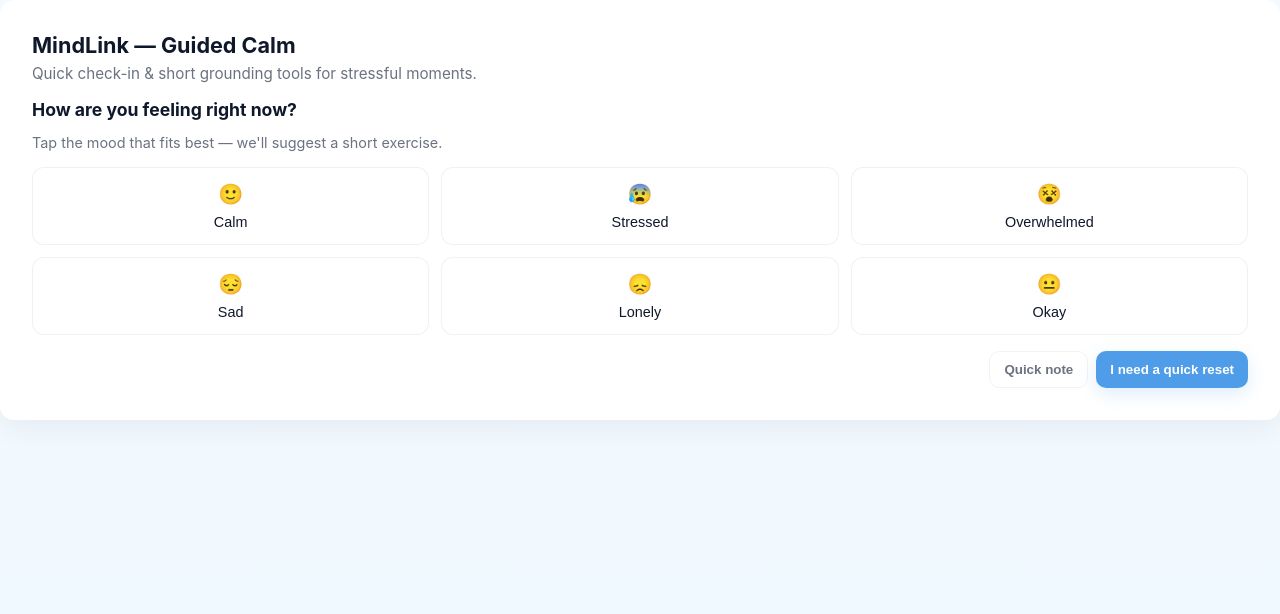
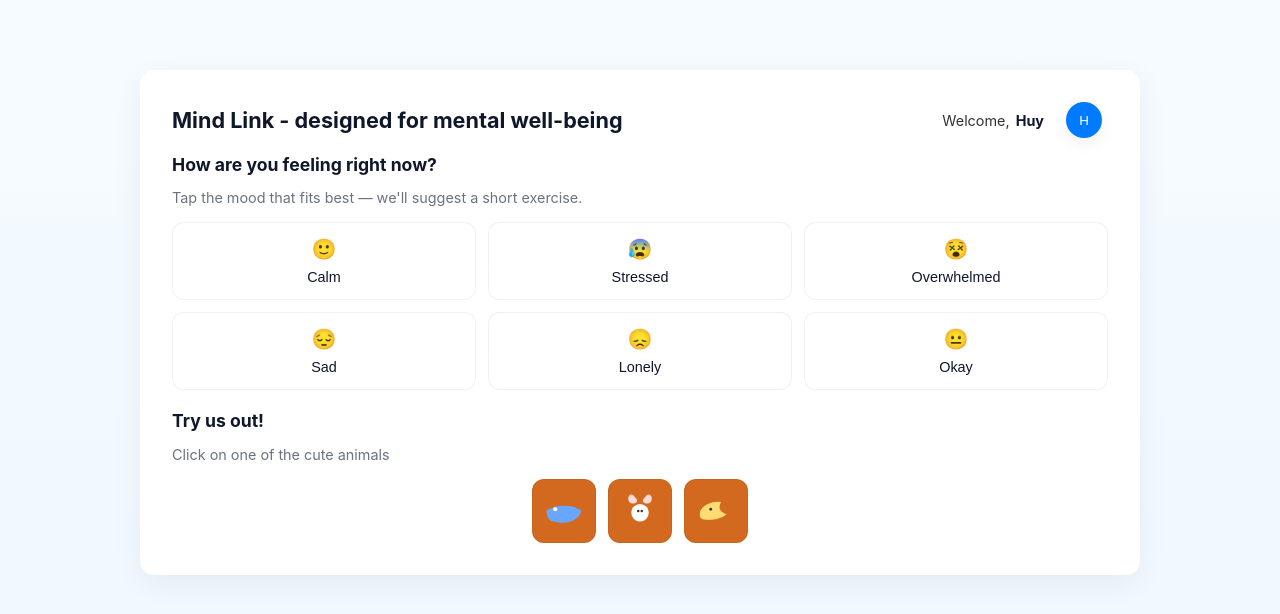
Before and after one commit to CrazyRacketSmash/UI_Project_4, a Svelte app: page / in a window 1280 px wide. Shown: the top 614 px of the page. Built offline with nearby package versions, Linux system fonts and the light colour scheme.

Commit message:
Add Welcome user and 3 more functionalities for Try us out

```diff
--- a/index.html
+++ b/index.html
@@ -3,7 +3,7 @@
   <head>
     <meta charset="utf-8" />
     <meta name="viewport" content="width=device-width,initial-scale=1" />
-    <title>MindLink — Guided Calm</title>
+    <title>Mind Link</title>
   </head>
   <body>
     <div id="app"></div>
--- a/src/App.svelte
+++ b/src/App.svelte
@@ -226,14 +226,32 @@
     try { localStorage.removeItem('tidy_archived'); } catch(e){}
   }
 
+  // basic user state for header
+  let username = 'Huy';
+  let avatarUrl = ''; // set to image path to use a real avatar; empty => show initials
+
 </script>
 
 <div class="app">
   <div class="container" role="main" aria-labelledby="main-title">
-    <div class="header">
-      <h1 id="main-title" class="h-title">MindLink — Guided Calm</h1>
-      <p class="h-sub">Quick check-in & short grounding tools for stressful moments.</p>
-    </div>
+    <!-- header: hide when a mood is selected -->
+    {#if !mood}
+      <div class="header">
+        <div class="header-left">
+          <h1 id="main-title" class="h-title">Mind Link - designed for mental well-being</h1>
+        </div>
+        <div class="header-right" role="navigation" aria-label="User">
+          <div class="welcome">Welcome,<span class="user-name">{username}</span></div>
+          <button class="avatar-btn" aria-label="Open profile" title="Profile">
+            {#if avatarUrl}
+              <img src={avatarUrl} alt="avatar" class="avatar" />
+            {:else}
+              <div class="avatar avatar-initials" aria-hidden="true">{username.slice(0,1).toUpperCase()}</div>
+            {/if}
+          </button>
+        </div>
+      </div>
+    {/if}
 
     {#if stage === 'picker'}
       <MoodPicker on:choose={(e) => onChoose(e.detail)} />
@@ -421,4 +439,43 @@
   .tools-pane { flex:1; background:linear-gradient(180deg,#ffffff,#fbfdff); padding:0; }
   .archived-pane { width:280px; border-left:1px solid #f2f4f6; background:#fbfcff; display:flex; flex-direction:column; justify-content:flex-start; }
   .tool-card { transition:background .12s, box-shadow .12s; }
+
+  /* Header user area (right-aligned) */
+  .header-right {
+    display: flex;
+    align-items: center;
+    margin-left: auto;
+  }
+  .welcome {
+    font-size: 0.9rem;
+    color: #333;
+    margin-right: 12px;
+  }
+  .avatar-btn {
+    width: 36px;
+    height: 36px;
+    border: none;
+    background: transparent;
+    cursor: pointer;
+    display: flex;
+    align-items: center;
+    justify-content: center;
+  }
+  .avatar {
+    width: 100%;
+    height: 100%;
+    border-radius: 50%;
+    object-fit: cover;
+  }
+  .avatar-initials {
+    width: 100%;
+    height: 100%;
+    border-radius: 50%;
+    background: #007bff;
+    color: white;
+    display: flex;
+    align-items: center;
+    justify-content: center;
+    font-weight: 500;
+  }
 </style>
--- a/src/components/MoodPicker.svelte
+++ b/src/components/MoodPicker.svelte
@@ -29,13 +29,52 @@
       </button>
     {/each}
   </div>
+</section>
+<br>
+<section aria-label="Animals">
+  <h2 class="h-title" style="font-size:1.1rem">Try us out!</h2>
+  <p class="small">Click on one of the cute animals</p>
 
-  <div class="actions">
-    <button class="btn btn-ghost" on:click={() => choose({ id: 'manual', label: 'Manual', emoji: '📝' })}>
-      Quick note
+  <div class="image-actions" role="group" aria-label="Cute helpers">
+    <button class="image-btn" on:click={() => choose({ id: 'whale', label: 'Whale', emoji: '🐋' })} aria-label="Whale">
+      <!-- simple whale SVG -->
+      <svg width="48" height="48" viewBox="0 0 24 24" fill="none" aria-hidden="true">
+        <path d="M2 12c2-2 6-3 10-3s8 1 10 3c0 0-1 4-6 6-3 1-6 1-10 0C3 18 2 14 2 12z" fill="#6AA6FF"/>
+        <circle cx="7" cy="11" r="1.2" fill="#fff"/>
+      </svg>
     </button>
-    <button class="btn btn-primary" on:click={() => choose({ id: 'stressed', label: 'Stressed', emoji: '😰' })}>
-      I need a quick reset
+
+    <button class="image-btn" on:click={() => choose({ id: 'rabbit', label: 'Rabbit', emoji: '🐰' })} aria-label="Rabbit">
+      <!-- simple rabbit SVG -->
+      <svg width="48" height="48" viewBox="0 0 24 24" fill="none" aria-hidden="true">
+        <path d="M9 4c-.5-1-2-2-3-1s-1 3 0 4 3 1 4 0 0-2-1-3z" fill="#FFDADA"/>
+        <path d="M15 4c.5-1 2-2 3-1s1 3 0 4-3 1-4 0 0-2 1-3z" fill="#FFDADA"/>
+        <circle cx="12" cy="13" r="5" fill="#fff"/>
+        <circle cx="11" cy="12" r="0.7" fill="#333"/>
+        <circle cx="13" cy="12" r="0.7" fill="#333"/>
+      </svg>
+    </button>
+
+    <button class="image-btn" on:click={() => choose({ id: 'bird', label: 'Bird', emoji: '🐦' })} aria-label="Bird">
+      <!-- simple bird SVG -->
+      <svg width="48" height="48" viewBox="0 0 24 24" fill="none" aria-hidden="true">
+        <path d="M3 12c2-4 8-6 12-5 0 0-1 1-1 3s2 3 4 4c0 0-4 3-9 3S2 17 3 12z" fill="#FFDC73"/>
+        <circle cx="9" cy="11" r="0.8" fill="#333"/>
+      </svg>
     </button>
   </div>
 </section>
+
+<style>
+  .image-actions { display:flex; gap:12px; margin-top:16px; justify-content:center; }
+  .image-btn {
+    width:64px; height:64px; border-radius:12px; border:1px solid rgba(15,23,42,0.06);
+    display:inline-flex; align-items:center; justify-content:center; cursor:pointer;
+    transition: transform .14s ease, box-shadow .14s ease;
+    padding:8px;
+    background-color: chocolate;
+  }
+  .image-btn:hover { transform: translateY(-4px); box-shadow: 0 10px 24px rgba(16,24,40,0.08); }
+  .image-btn:active { transform: translateY(-1px) scale(.99); }
+  .image-btn svg { display:block; width:42px; height:42px; }
+</style>
--- a/src/styles.css
+++ b/src/styles.css
@@ -21,6 +21,8 @@ html,body,#app { height: 100%; margin: 0; background: linear-gradient(180deg,#f6
 .container {
   width: 100%;
   height: 100%;
+  max-width: 1000px;
+  margin: 70px;
   background: var(--card);
   border-radius: var(--radius);
   padding: 2rem;
@@ -29,9 +31,39 @@ html,body,#app { height: 100%; margin: 0; background: linear-gradient(180deg,#f6
 
 .header {
   margin-bottom: 1rem;
+  display:flex;
+  align-items:center;
+  justify-content:space-between;
+  gap:12px;
+  margin-bottom: 1rem;
+  padding-right: 6px;
 }
 .h-title { font-size: 1.35rem; margin:0; }
 .h-sub { color: var(--muted); font-size: 0.95rem; margin-top: 6px; }
+
+/* header right user area */
+.header-right {
+  display:flex;
+  align-items:center;
+  gap:10px;
+}
+.welcome { font-size:0.95rem; color:var(--muted); margin-right:6px; }
+.user-name { font-weight:700; color: #0f172a; margin-left:6px; }
+
+/* avatar styles */
+.avatar-btn { background:transparent; border:none; padding:0; cursor:pointer; display:inline-flex; align-items:center; }
+.avatar {
+  width:40px; height:40px; border-radius:50%; object-fit:cover; display:block;
+  box-shadow: 0 6px 16px rgba(16,24,40,0.06);
+}
+.avatar-initials {
+  width:40px; height:40px; border-radius:50%; display:flex; align-items:center; justify-content:center;
+  background: linear-gradient(90deg,#6aa6ff,#7ee3ff); color:white; font-weight:700;
+  box-shadow: 0 6px 16px rgba(16,24,40,0.06);
+}
+
+/* small avatar hover */
+.avatar-btn:hover .avatar, .avatar-btn:hover .avatar-initials { transform: translateY(-2px); transition:transform .12s ease; }
 
 .mood-grid { display:grid; grid-template-columns: repeat(3,1fr); gap: 12px; margin-top: 1rem; }
 .mood-btn {
```
